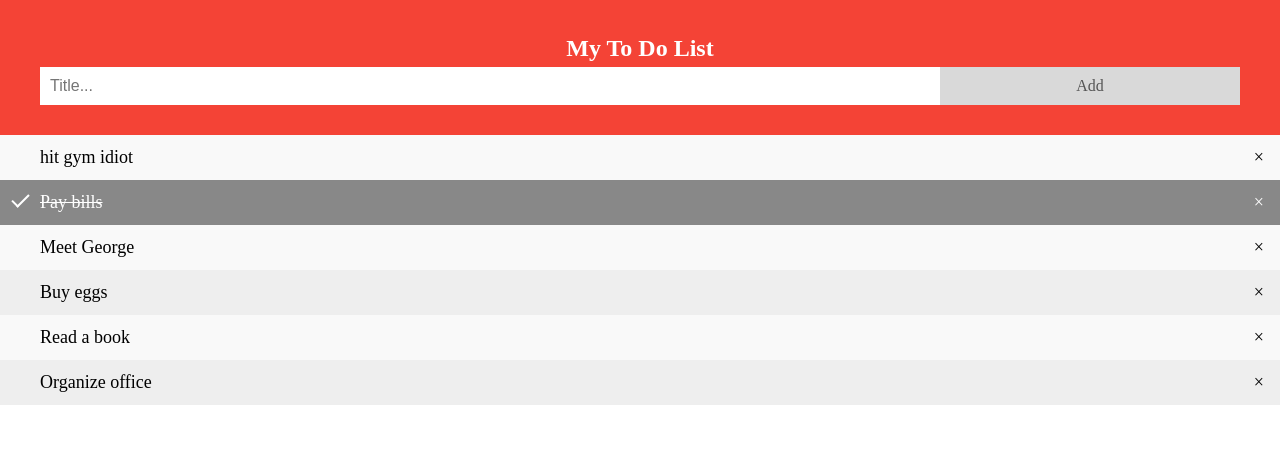
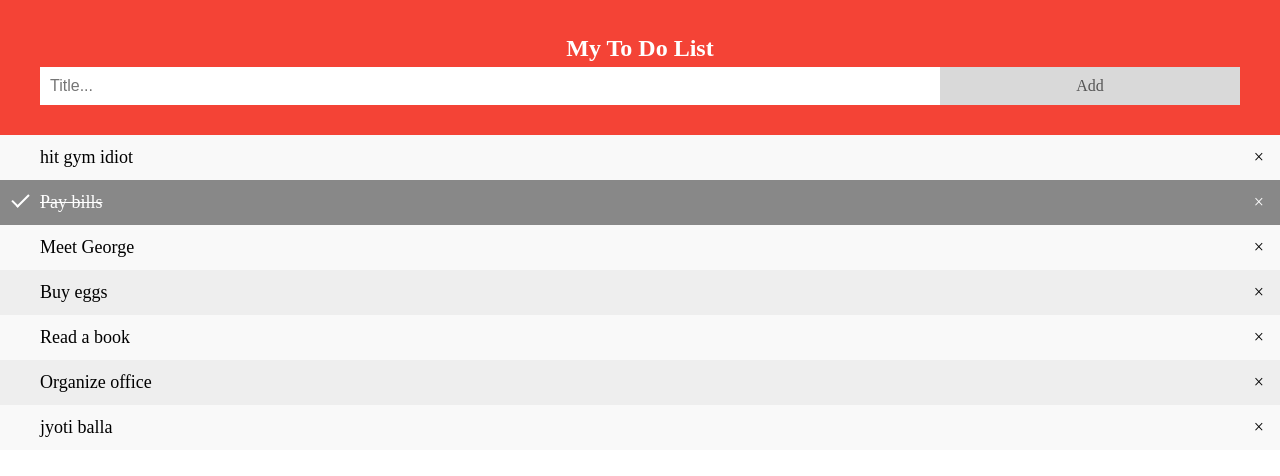
Before and after one commit to AkashRajput90/todolist, a plain HTML site: page index.html in a window 1280 px wide. Drawn offline with Linux system fonts and the light colour scheme.

Commit message:
Update index.html

```diff
--- a/index.html
+++ b/index.html
@@ -140,6 +140,7 @@ input {
   <li>Buy eggs</li>
   <li>Read a book</li>
   <li>Organize office</li>
+  <li>jyoti balla</li>
 </ul>
 
 <script>
```
